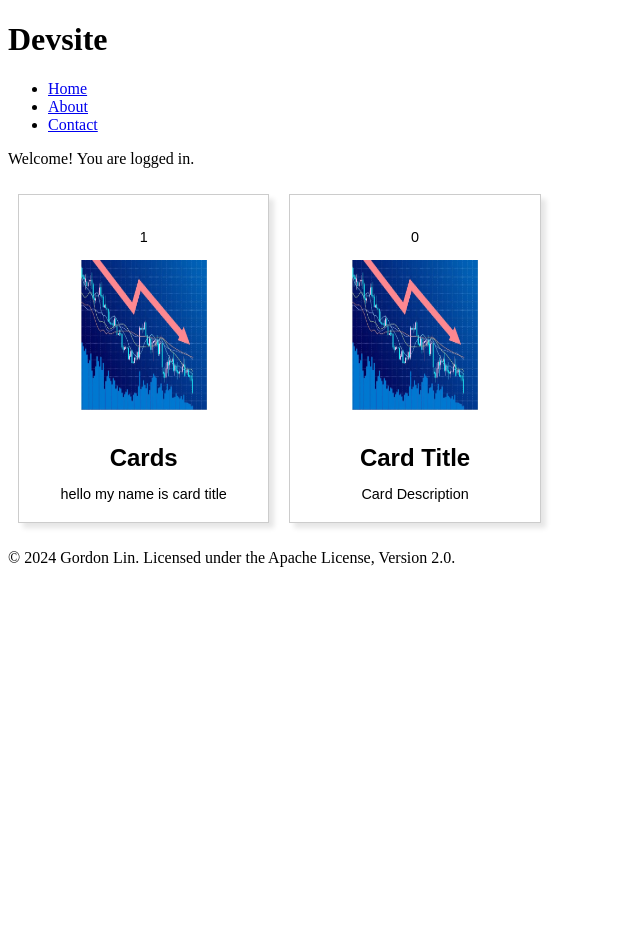
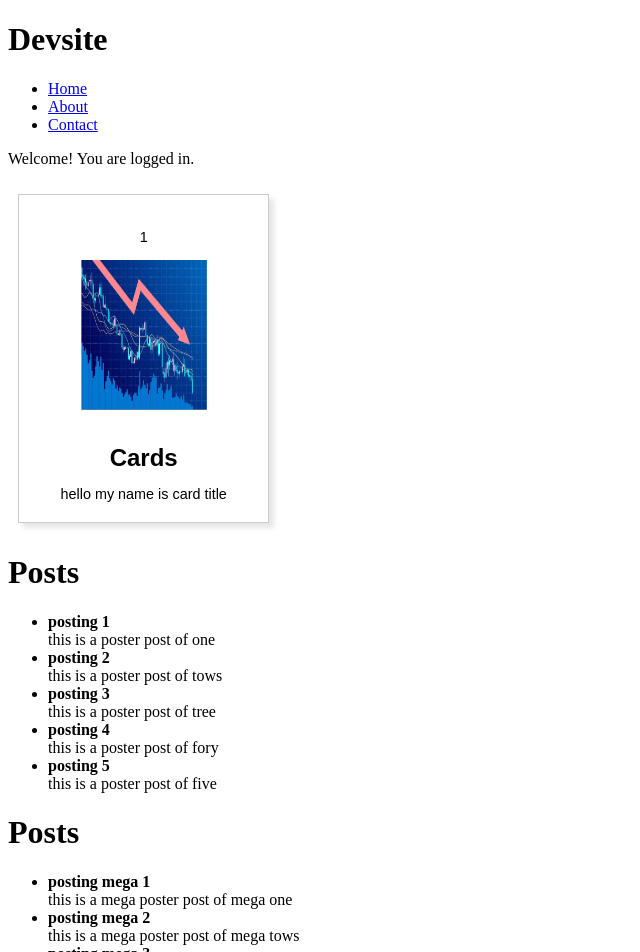
Before and after one commit to GLin04/Devsite, a React (Vite) app: page / in a window 1280 px wide. Shown: the top 952 px of the page, without its empty margins (0-640 px from the left). Before the commit the page ends 800 px from the top, so only its background shows below. Built offline with nearby package versions, Linux system fonts and the light colour scheme.

Commit message:
feat: added basic posts component to render dynamic list

```diff
--- a/src/App.jsx
+++ b/src/App.jsx
@@ -2,15 +2,30 @@ import Header from './Header.jsx'
 import Footer from './Footer.jsx'
 import Card from './Card.jsx'
 import LoginCheck from './LoginCheck.jsx'
+import Posts from './Posts.jsx'
 
 
 function App() {
+
+    const posts = [
+        {id:1, name:"post1", title:"posting 1", content:"this is a poster post of one"},
+        {id:2, name:"post2", title:"posting 2", content:"this is a poster post of tows"},
+        {id:3, name:"post3", title:"posting 3", content:"this is a poster post of tree"},
+        {id:4, name:"post4", title:"posting 4", content:"this is a poster post of fory"},
+        {id:5, name:"post5", title:"posting 5", content:"this is a poster post of five"}];
+
+        const megaposts = [
+            {id:1, name:"megaposmegat1", title:"posting mega 1", content:"this is a mega poster post of mega one"},
+            {id:2, name:"megaposmegat2", title:"posting mega 2", content:"this is a mega poster post of mega tows"},
+            {id:5, name:"megaposmegat 3", title:"posting mega 3", content:"this is a mega poster post of mega tree"}];
 
     return(
         <>
             <Header/>
             <LoginCheck isLoggedIn={true} />
             <Card number={1} title="Cards" description="hello my name is card title"/>
+            <Posts items={posts}/>
+            <Posts items={megaposts}/>
             <Card></Card>
             <Footer/>
         </>
--- /dev/null
+++ b/src/Posts.jsx
@@ -0,0 +1,35 @@
+import propTypes from 'prop-types';
+
+function Posts(props){
+
+    const itemList = props.items;
+
+//    itemList.sort((a, b) => a.id - b.id);
+//    posts.sort((a, b) => b.id - a.id); revserse order
+
+    const listItems = itemList.map(item => <li key={item.id}>
+                                            <b>{item.title}</b><br />
+                                            {item.content}
+                                            </li>)
+
+    return(
+        <div>
+            <h1>Posts</h1>
+            <ul>
+                {listItems}
+            </ul>
+        </div>
+    )
+}
+
+Posts.propTypes = {
+    items: propTypes.arrayOf(propTypes.shape({id: propTypes.number,
+                                            title: propTypes.string,
+                                            content: propTypes.string})
+)}
+
+Posts.defaultProps = {
+    items: [{id:0, title:"Default Title", content:"Default Content"}]
+}
+
+export default Posts;
```
